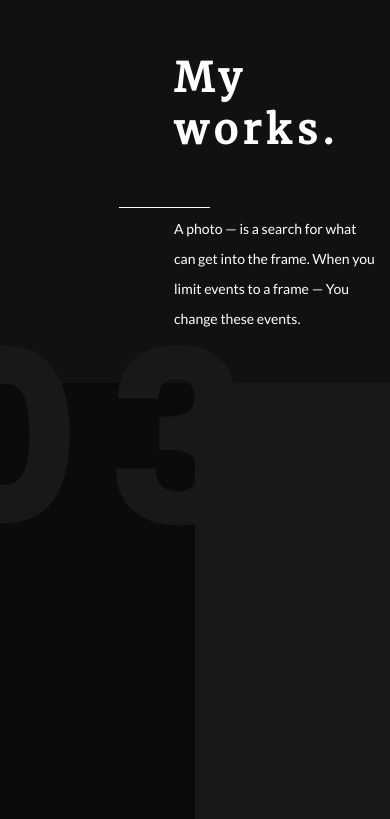
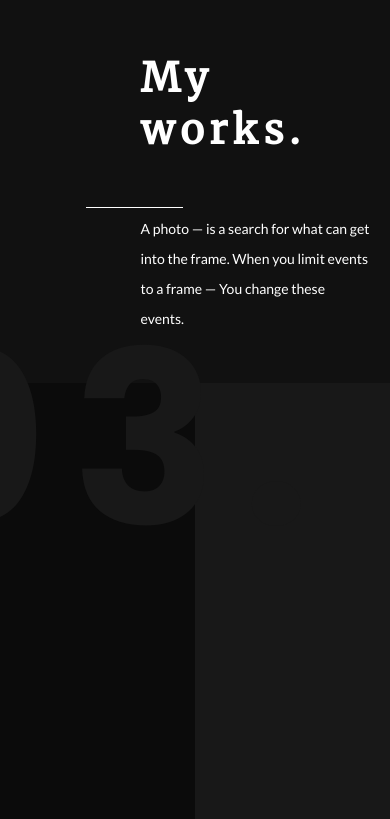
Before and after one commit to dalejodc/frontend-test, an Angular app: page / in a window 390 px wide. Shown: the part 1962-2781 px from the top of the page. Built offline with nearby package versions, Linux system fonts and the light colour scheme; a small style sheet from the web is missing.

Commit message:
Media querie to resize 'My works title'

```diff
--- a/src/app/components/my-work/my-work.component.css
+++ b/src/app/components/my-work/my-work.component.css
@@ -41,6 +41,15 @@
         padding-left: 8%;
     }
 }
+
+@media screen and (max-width: 537px) {
+    .main{
+        left: 60%;
+        margin-left: -5% !important;
+    }
+}
+
+
 
 .title {
     color: white;
--- a/src/app/components/my-work/my-work.component.html
+++ b/src/app/components/my-work/my-work.component.html
@@ -1,5 +1,5 @@
 <div class="my-work">
-  <div class="ui container">
+  <div class="ui container main">
     <h2 class="title center aligned">My works.</h2>
     <div class="ui grid">
       <div class="sixteen wide mobile sixteen wide tablet eight wide computer column photo-paragraph" width="60%">
```
